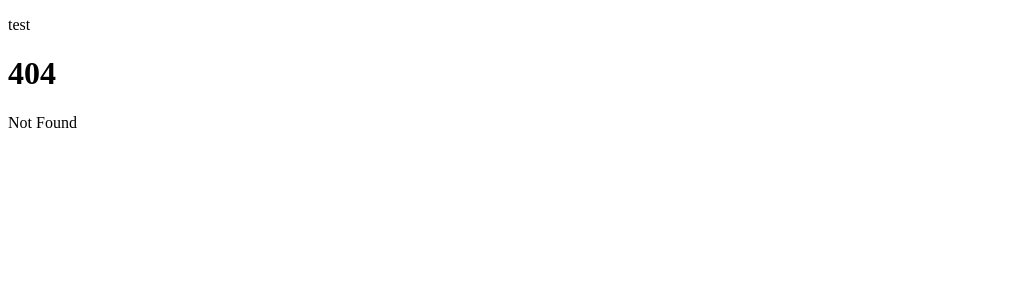
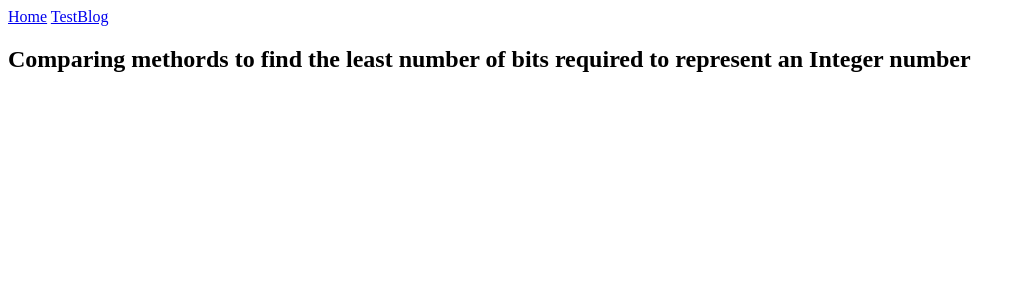
Before and after one commit to as505/blog, a SvelteKit app in the folder blog/: page /blog in a window 1280 px wide. Before the commit this address had no page. Shown: the top 300 px of the page, without its empty margins (0-1026 px from the left). Built offline with nearby package versions, Linux system fonts and the light colour scheme.

Commit message:
adding nav bar

```diff
--- a/blog/src/routes/+layout.svelte
+++ b/blog/src/routes/+layout.svelte
@@ -8,8 +8,9 @@
 	<link rel="icon" href={favicon} />
 </svelte:head>
 
-<p>
-	test
-</p>
+<nav>
+	<a href="/">Home</a>
+	<a href="/blog">TestBlog</a>
+</nav>
 
 {@render children()}
--- /dev/null
+++ b/blog/src/routes/blog/+page.svelte
@@ -0,0 +1,5 @@
+<article>
+    <h1>
+        Comparing methords to find the least number of bits required to represent an Integer number
+    </h1>
+</article>
```
